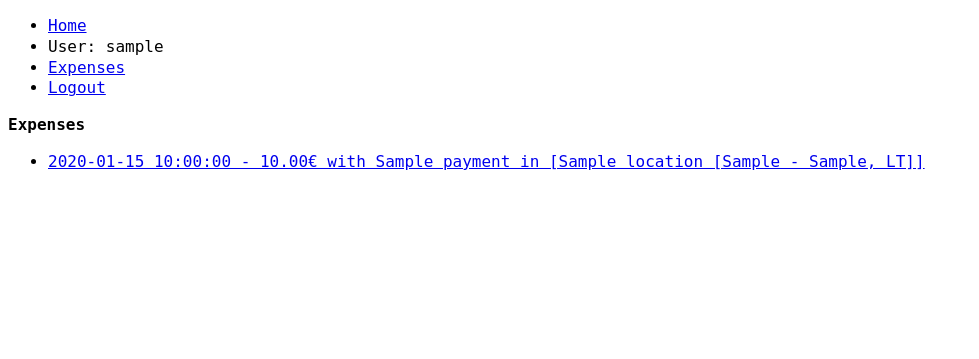
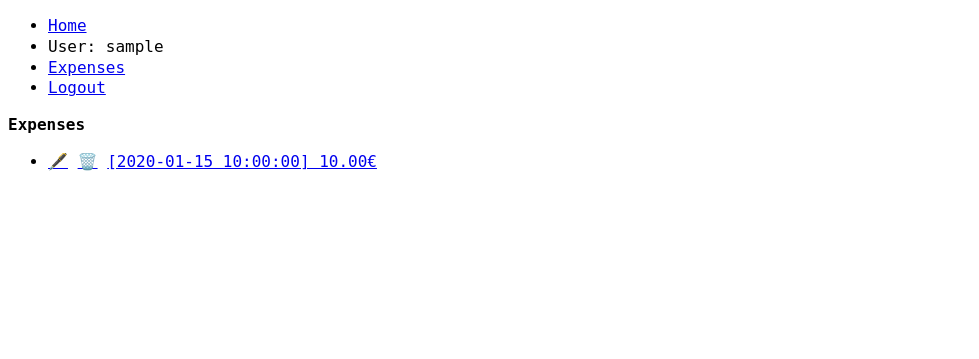
Before and after one commit to pauliusbaulius/iafe, a Django app: page /expenses/expense/all in a window 1280 px wide. Shown: the top 359 px of the page, without its empty margins (0-979 px from the left). Run offline with Django 3.2, Linux system fonts and the light colour scheme; a user stored in the database is signed in; tables that the repository leaves empty hold one stand-in row (values such as "Sample post").

Commit message:
working on expense form

```diff
--- a/expenses/models.py
+++ b/expenses/models.py
@@ -53,18 +53,18 @@ class Expense(models.Model):
     date = models.DateField(db_index=True)
     time = models.TimeField(null=True, blank=True)
     amount = models.DecimalField(max_digits=10, decimal_places=2, help_text="Amount of € spent.")
-    location = models.ForeignKey("Location", on_delete=models.SET_NULL, null=True, blank=True)
+    location = models.ForeignKey("Location", on_delete=models.SET_NULL, null=True)
     # picture = models.ForeignKey("Picture", on_delete=models.SET_NULL, null=True, blank=True)
     # document = models.ForeignKey("Document", on_delete=models.SET_NULL, null=True, blank=True)
-    payment = models.ForeignKey("Payment", on_delete=models.SET_NULL, null=True, blank=True, db_index=True)
+    payment = models.ForeignKey("Payment", on_delete=models.SET_NULL, db_index=True, null=True)
     comment = models.TextField(null=True, blank=True, help_text="Additional notes...")
     owner = models.ForeignKey(User, on_delete=models.CASCADE)
 
     def __str__(self):
-        return f"{self.date} {self.time} - {self.amount}€ with {self.payment} in [{self.location}]"
+        return f"[{self.date} {self.time}] {self.amount}€"
 
     def get_absolute_url(self):
         return reverse("expense-detail", args=[str(self.id)])
 
     class Meta:
-        ordering = ["date", "time"]
+        ordering = ["-date", "-time"]
--- a/expenses/views.py
+++ b/expenses/views.py
@@ -2,10 +2,11 @@ from django.contrib.auth.decorators import login_required
 from django.contrib.auth.mixins import LoginRequiredMixin
 from django.shortcuts import render
 from django.urls import reverse_lazy
-from django.views.generic import DeleteView, DetailView, ListView, UpdateView, CreateView
+from django.views.generic import (CreateView, DeleteView, DetailView, ListView,
+                                  UpdateView)
 
+from expenses.forms import ExpenseCreateForm
 from expenses.models import Expense
-from expenses.forms import ExpenseCreateForm
 
 
 @login_required
@@ -33,7 +34,7 @@ class ExpenseCreateView(LoginRequiredMixin, CreateView):
     model = Expense
     form_class = ExpenseCreateForm
     template_name = "expenses/expense_form.html"
-    #fields = ["date", "time", "amount", "location", "payment", "comment"]
+    # fields = ["date", "time", "amount", "location", "payment", "comment"]
 
     def form_valid(self, form):
         form.instance.owner = self.request.user
--- a/static/style.css
+++ b/static/style.css
@@ -15,3 +15,8 @@ nav {
 .content {
 
 }
+
+.link-emoji a {
+    /* Remove underline from emojis that are used as href */
+    text-decoration: none;
+}
--- a/templates/expenses/expense_form.html
+++ b/templates/expenses/expense_form.html
@@ -5,7 +5,8 @@
 <form action="" method="post">
     {% csrf_token %}
     <table>
-    {{ form.as_table }}
+    {{ form.media }}
+        {{  form.as_table }}
     </table>
     <input type="submit" value="Submit" />
 
--- a/templates/expenses/expense_list.html
+++ b/templates/expenses/expense_list.html
@@ -6,9 +6,9 @@
         <ul>
             {% for expense in my_expense_list %}
                 <li>
-                    <a href="{{ expense.get_absolute_url }}">
-                    {{ expense }}
-                    </a>
+                    <a class="link-emoji" href="{% url 'expense-update' expense.id %}">🖋️</a>
+                    <a class="link-emoji" href="{% url 'expense-delete' expense.id %}">🗑️</a>
+                    <a href="{{ expense.get_absolute_url }}">{{ expense }}</a>
                 </li>
             {% endfor %}
         </ul>
```
Also changed, not shown: expenses/forms.py (+20 -0 lines), expenses/migrations/0003_auto_20201217_1640.py (added).
